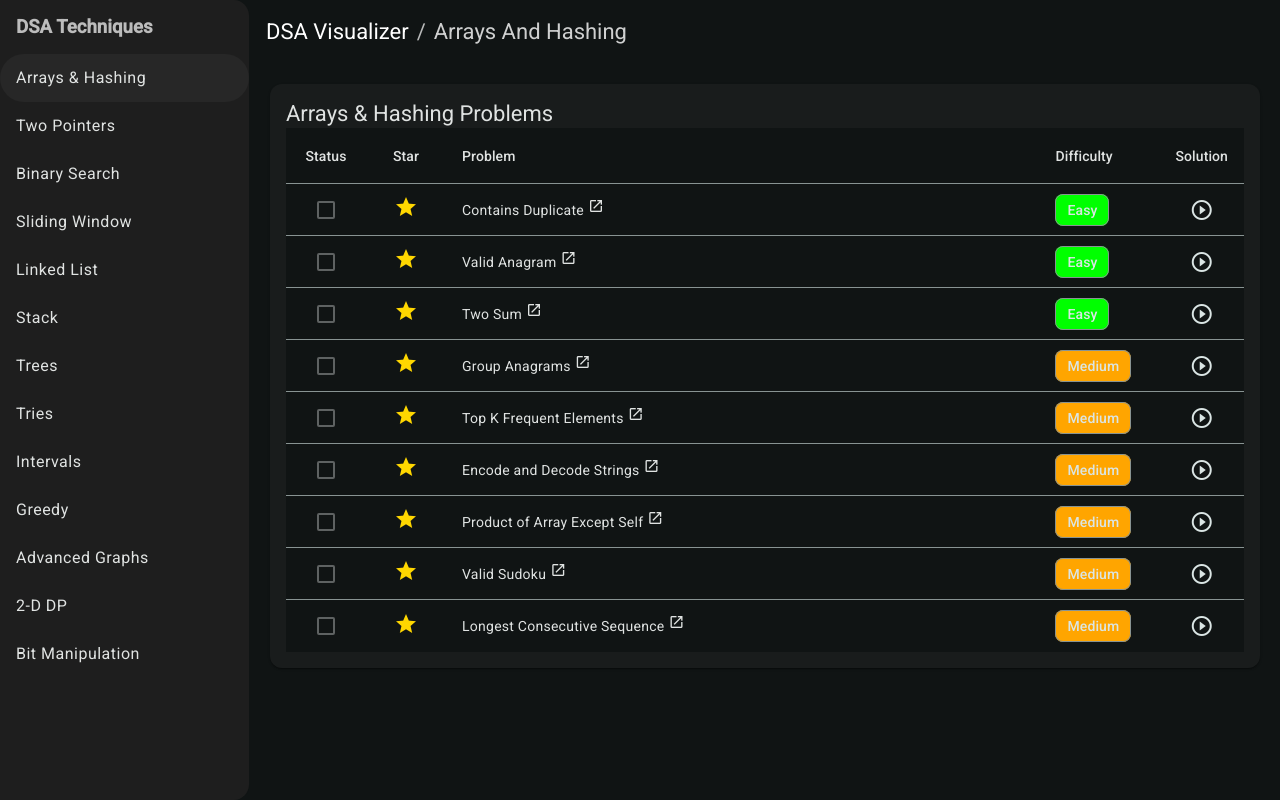
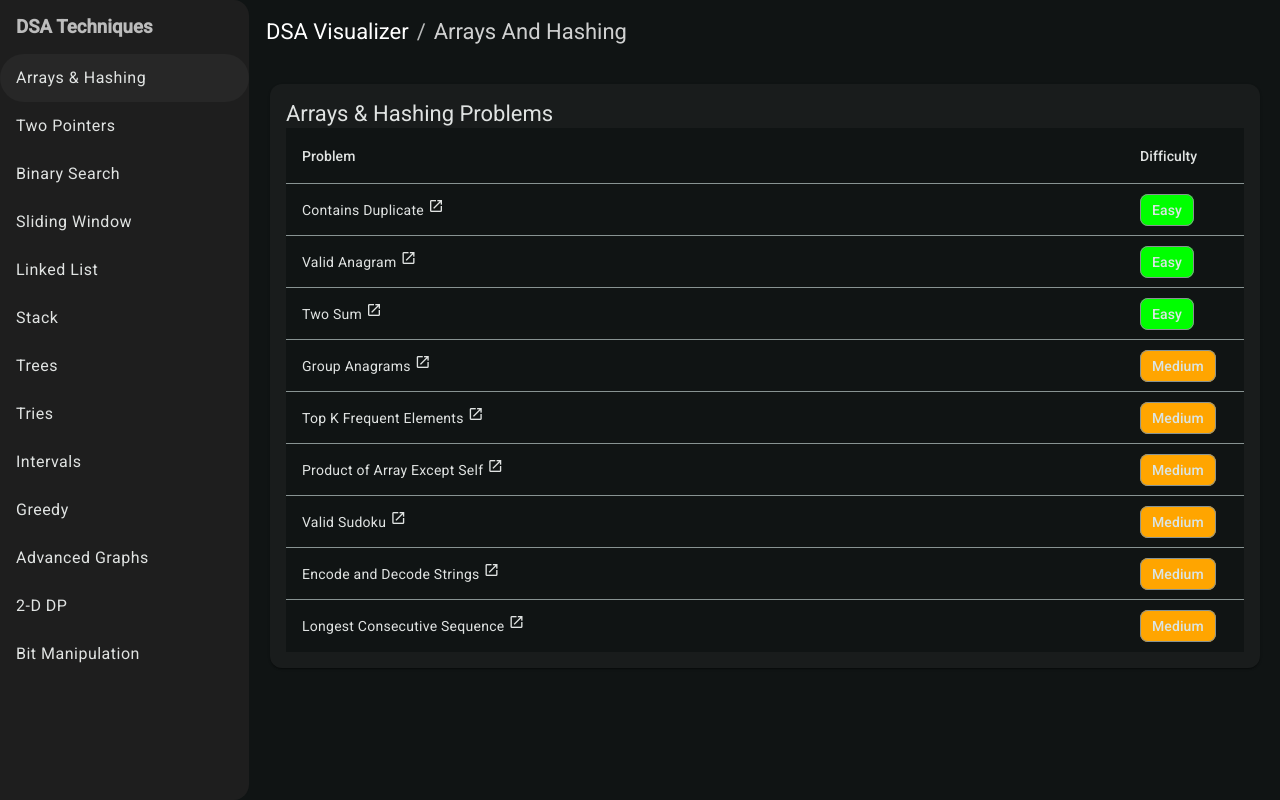
Before and after one commit to vovarudeychuk/dsa-visualizer, an Angular app: page /arrays-and-hashing in a window 1280 px wide. Built offline with nearby package versions, Linux system fonts and the light colour scheme.

Commit message:
refactor: Remove status, star, and solution columns from Arrays & Hashing table
- Simplified the Problem interface
- Updated displayed columns to only include name and difficulty
- Cleaned up the problems data structure

```diff
--- a/src/app/components/visualization/arrays-and-hashing/arrays-and-hashing.component.ts
+++ b/src/app/components/visualization/arrays-and-hashing/arrays-and-hashing.component.ts
@@ -9,11 +9,8 @@ import { MatCheckbox } from '@angular/material/checkbox';
 import { RouterLink } from '@angular/router';
 
 interface Problem {
-  status: boolean;
-  starred: boolean;
   name: string;
   difficulty: 'Easy' | 'Medium' | 'Hard';
-  hasSolution: boolean;
 }
 
 @Component({
@@ -26,7 +23,7 @@ interface Problem {
     MatIconModule,
     MatButtonModule,
     MatChipsModule,
-    MatCheckbox,
+    // MatCheckbox,
     RouterLink
   ],
   template: `
@@ -36,23 +33,6 @@ interface Problem {
       </mat-card-header>
       <mat-card-content>
         <table mat-table [dataSource]="problems" class="mat-elevation-z2">
-          <!-- Status Column -->
-          <ng-container matColumnDef="status">
-            <th mat-header-cell *matHeaderCellDef> Status </th>
-            <td mat-cell *matCellDef="let problem">
-              <mat-checkbox [checked]="problem.status" disabled></mat-checkbox>
-            </td>
-          </ng-container>
-
-          <!-- Star Column -->
-          <ng-container matColumnDef="starred">
-            <th mat-header-cell *matHeaderCellDef> Star </th>
-            <td mat-cell *matCellDef="let problem">
-              <mat-icon [class.starred]="problem.starred">
-                {{problem.starred ? 'star' : 'star_border'}}
-              </mat-icon>
-            </td>
-          </ng-container>
 
           <!-- Problem Column -->
           <ng-container matColumnDef="name">
@@ -75,15 +55,6 @@ interface Problem {
             </td>
           </ng-container>
 
-          <!-- Solution Column -->
-          <ng-container matColumnDef="solution">
-            <th mat-header-cell *matHeaderCellDef> Solution </th>
-            <td mat-cell *matCellDef="let problem">
-              <button mat-icon-button *ngIf="problem.hasSolution">
-                <mat-icon>play_circle_outline</mat-icon>
-              </button>
-            </td>
-          </ng-container>
 
           <tr mat-header-row *matHeaderRowDef="displayedColumns"></tr>
           <tr mat-row *matRowDef="let row; columns: displayedColumns;"></tr>
@@ -112,8 +83,6 @@ interface Problem {
       display: flex;
       align-items: center;
     }
-    .mat-column-status,
-    .mat-column-starred,
     .mat-column-solution {
       width: 80px;
       text-align: center;
@@ -136,71 +105,44 @@ interface Problem {
   `]
 })
 export class ArraysAndHashingComponent {
-  displayedColumns: string[] = ['status', 'starred', 'name', 'difficulty', 'solution'];
+  displayedColumns: string[] = ['name', 'difficulty'];
 
   problems: Problem[] = [
     {
-      status: false,
-      starred: true,
       name: 'Contains Duplicate',
-      difficulty: 'Easy',
-      hasSolution: true
+      difficulty: 'Easy'
     },
     {
-      status: false,
-      starred: true,
       name: 'Valid Anagram',
-      difficulty: 'Easy',
-      hasSolution: true
+      difficulty: 'Easy'
     },
     {
-      status: false,
-      starred: true,
       name: 'Two Sum',
-      difficulty: 'Easy',
-      hasSolution: true
+      difficulty: 'Easy'
     },
     {
-      status: false,
-      starred: true,
       name: 'Group Anagrams',
-      difficulty: 'Medium',
-      hasSolution: true
+      difficulty: 'Medium'
     },
     {
-      status: false,
-      starred: true,
       name: 'Top K Frequent Elements',
-      difficulty: 'Medium',
-      hasSolution: true
+      difficulty: 'Medium'
     },
     {
-      status: false,
-      starred: true,
-      name: 'Encode and Decode Strings',
-      difficulty: 'Medium',
-      hasSolution: true
+      name: 'Product of Array Except Self',
+      difficulty: 'Medium'
     },
     {
-      status: false,
-      starred: true,
-      name: 'Product of Array Except Self',
-      difficulty: 'Medium',
-      hasSolution: true
+      name: 'Valid Sudoku',
+      difficulty: 'Medium'
     },
     {
-      status: false,
-      starred: true,
-      name: 'Valid Sudoku',
-      difficulty: 'Medium',
-      hasSolution: true
+      name: 'Encode and Decode Strings',
+      difficulty: 'Medium'
     },
     {
-      status: false,
-      starred: true,
       name: 'Longest Consecutive Sequence',
-      difficulty: 'Medium',
-      hasSolution: true
+      difficulty: 'Medium'
     }
   ];
 }
```
